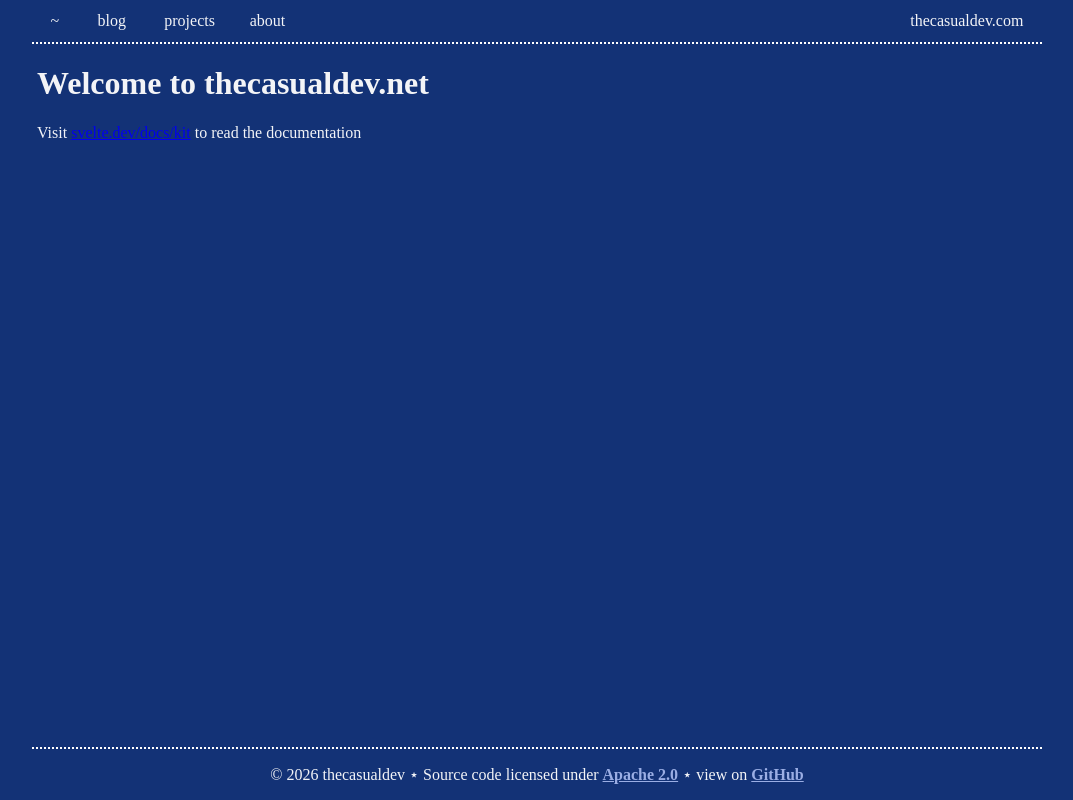
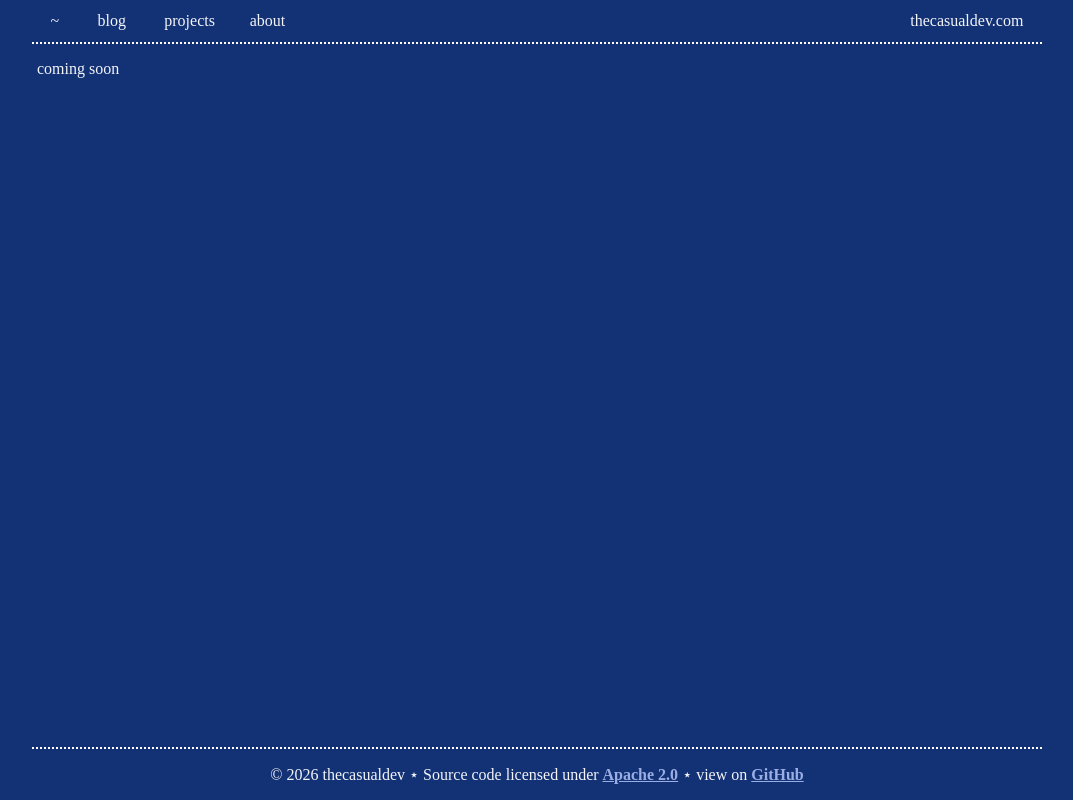
Before and after one commit to thecasualdev/net, a SvelteKit app: page / in a window 1280 px wide. Shown: the whole page, without its empty margins (103-1176 px from the left). Built offline with nearby package versions, Linux system fonts and the light colour scheme.

Commit message:
Updated main page

```diff
--- a/src/routes/+page.svelte
+++ b/src/routes/+page.svelte
@@ -3,9 +3,5 @@
 </svelte:head>
 
 <div class="main">
-    <h1>Welcome to thecasualdev.net</h1>
-    <p>
-        Visit <a href="https://svelte.dev/docs/kit">svelte.dev/docs/kit</a> to read
-        the documentation
-    </p>
+    <p>coming soon</p>
 </div>
```
